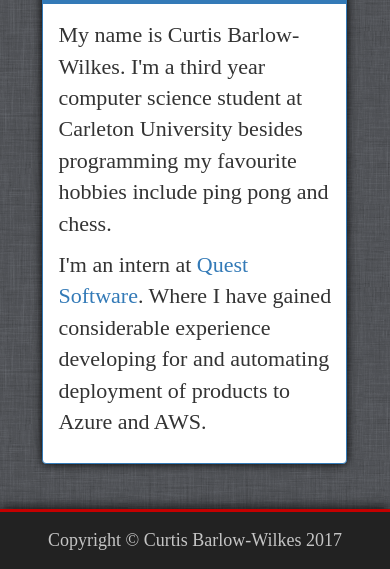
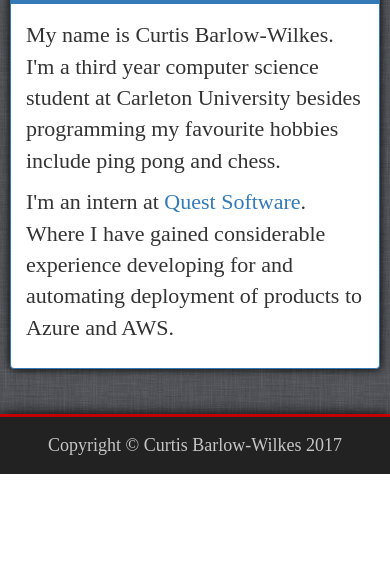
Before and after one commit to asvpcurtis/asvpcurtis.github.io, a plain HTML site: page index.html in a window 390 px wide. Shown: the part 722-1291 px from the top of the page. After the commit the page ends 1196 px from the top, so only its background shows below. Drawn offline with nearby package versions, Linux system fonts and the light colour scheme; a web font is replaced by a local one.

Commit message:
Don’t squeeze panel into narrow area for no reason

```diff
--- a/index.html
+++ b/index.html
@@ -75,7 +75,7 @@
                     <div class="col-sm-4 col-sm-offset-0 col-xs-8 col-xs-offset-2" style="padding:10px;">
                         <img src="img/me.jpg" class="img-rounded img-responsive" width="100%" height="100%" style="box-shadow: 0 0 10px #000000;"></img>
                     </div>
-                    <div class="col-sm-8 col-sm-offset-0 col-xs-10 col-xs-offset-1" style="padding:10px;">
+                    <div class="col-sm-8 col-sm-offset-0 col-xs-12" style="padding:10px;">
                         <div class="panel panel-primary" style="box-shadow: 0 0 10px #000000;">
                             <div class="panel-heading"><h1>Who Am I?</h1></div>
                             <div class="panel-body">
```
